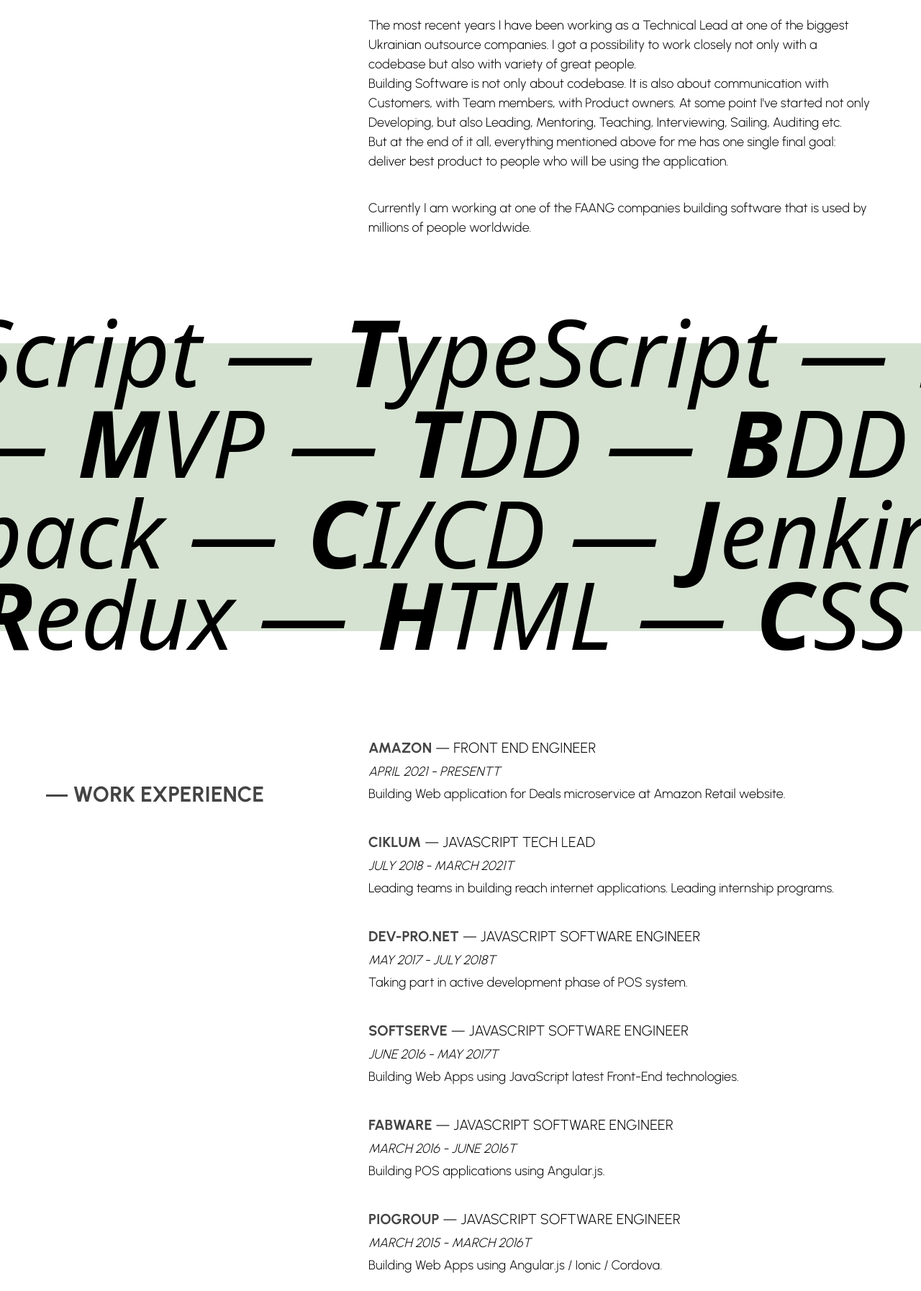
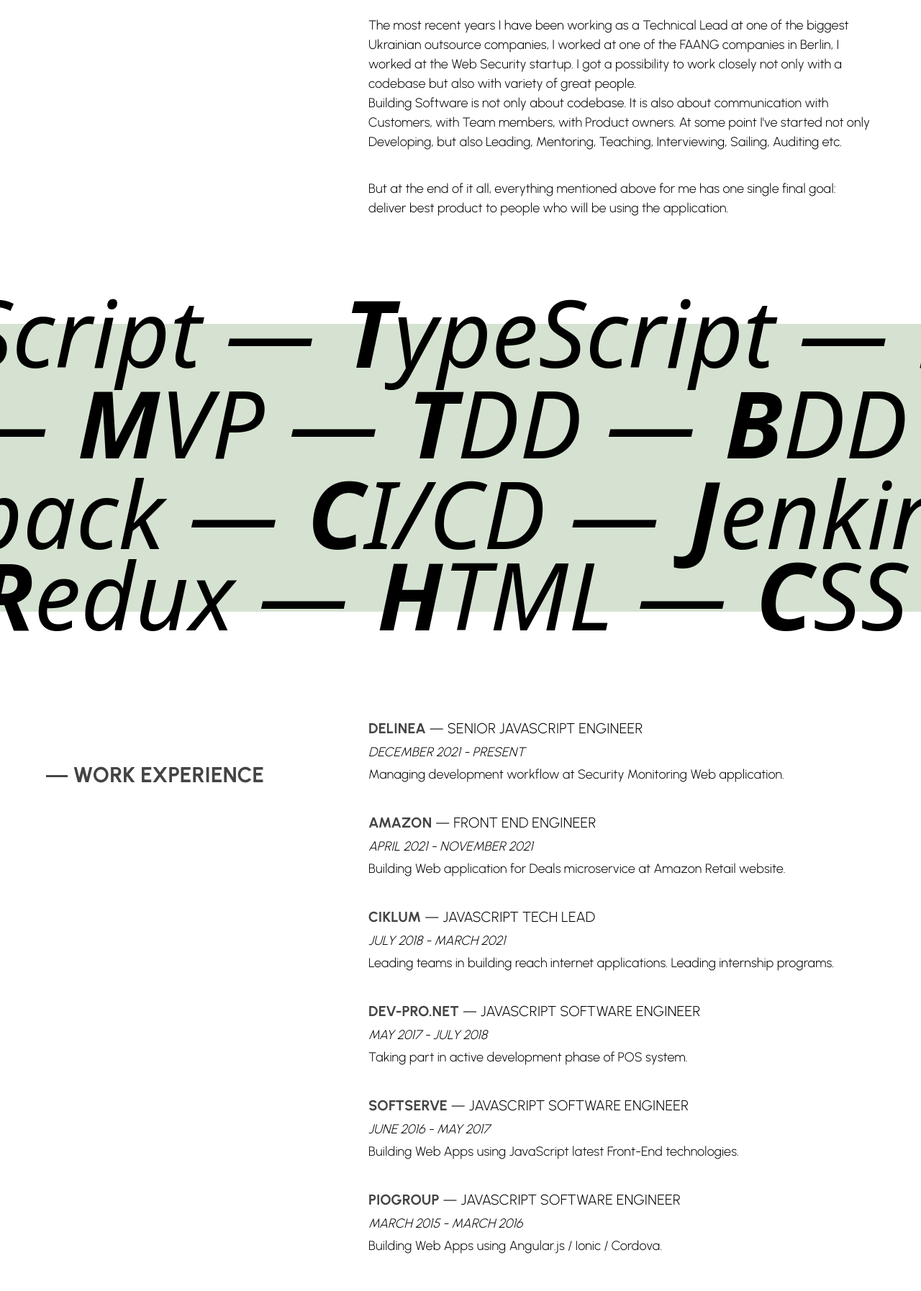
Before and after one commit to KatyaGunko/kateryna-bobrova-cv, a website built with webpack: page index.html in a window 1280 px wide. Shown: the part 1118-2912 px from the top of the page at 72% size. Built offline with nearby package versions, Linux system fonts and the light colour scheme.

Commit message:
Update with latest experience

```diff
--- a/index.html
+++ b/index.html
@@ -119,7 +119,8 @@
           </p>
           <p>
             The most recent years I have been working as a Technical Lead at one
-            of the biggest Ukrainian outsource companies. I got a possibility to
+            of the biggest Ukrainian outsource companies, I worked at one of the FAANG companies in Berlin,
+            I worked at the Web Security startup. I got a possibility to
             work closely not only with a codebase but also with variety of great
             people.
             <br />
@@ -127,14 +128,11 @@
             communication with Customers, with Team members, with Product
             owners. At some point I've started not only Developing, but also
             Leading, Mentoring, Teaching, Interviewing, Sailing, Auditing etc.
-            <br />
+          </p>
+          <p>
             But at the end of it all, everything mentioned above for me has one
             single final goal: deliver best product to people who will be using
             the application.
-          </p>
-          <p>
-            Currently I am working at one of the FAANG companies building
-            software that is used by millions of people worldwide.
           </p>
         </div>
       </section>
--- a/package.json
+++ b/package.json
@@ -15,11 +15,11 @@
     "file-loader": "^6.2.0",
     "html-loader": "^2.1.2",
     "html-webpack-plugin": "^5.3.2",
-    "node-sass": "^6.0.1",
+    "sass-embedded": "^1.77.8",
     "sass": "^1.38.1",
     "sass-loader": "^12.1.0",
     "style-loader": "^3.2.1",
-    "webpack": "^5.51.1",
+    "webpack": "^5.76.0",
     "webpack-cli": "^4.8.0",
     "webpack-dev-server": "^4.0.0"
   },
--- a/src/scripts/skills.js
+++ b/src/scripts/skills.js
@@ -19,11 +19,10 @@ const SKILLS = [
   [
     "JavaScript / TypeScript",
     "HTML / HTML5 / CSS / CSS3",
+    "React",
     "Angular",
-    "React",
     "Node.js",
     "Express",
-    "Redux / Rx.js",
     "Jasmine / Karma / Mocha / Chai",
   ],
   [
--- a/src/scripts/work-experience.js
+++ b/src/scripts/work-experience.js
@@ -1,8 +1,15 @@
 const workExperience = [
+  {
+    title: "Delinea",
+    position: "Senior JavaScript Engineer",
+    period: "DECEMBER 2021 - PRESENT",
+    description:
+      "Managing development workflow at Security Monitoring Web application.",
+  },
   {
     title: "Amazon",
     position: "Front End Engineer",
-    period: "APRIL 2021 - PRESENT",
+    period: "APRIL 2021 - NOVEMBER 2021",
     description:
       "Building Web application for Deals microservice at Amazon Retail website.",
   },
@@ -25,12 +32,6 @@ const workExperience = [
     period: "JUNE 2016 - MAY 2017",
     description:
       "Building Web Apps using JavaScript latest Front-End technologies.",
-  },
-  {
-    title: "Fabware",
-    position: "JavaScript Software Engineer",
-    period: "MARCH 2016 - JUNE 2016",
-    description: "Building POS applications using Angular.js.",
   },
   {
     title: "PioGroup",
@@ -68,7 +69,7 @@ function mountWorkExperience(container) {
                   <span class="bold">${company.title}</span> — ${company.position}
                 </span>
                 <br />
-                <span class="date">${company.period}T</span>
+                <span class="date">${company.period}</span>
                 <br />
                 ${company.description}
               </p>
```
Also changed, not shown: cv.html (+46 -25 lines), 2 other files.
